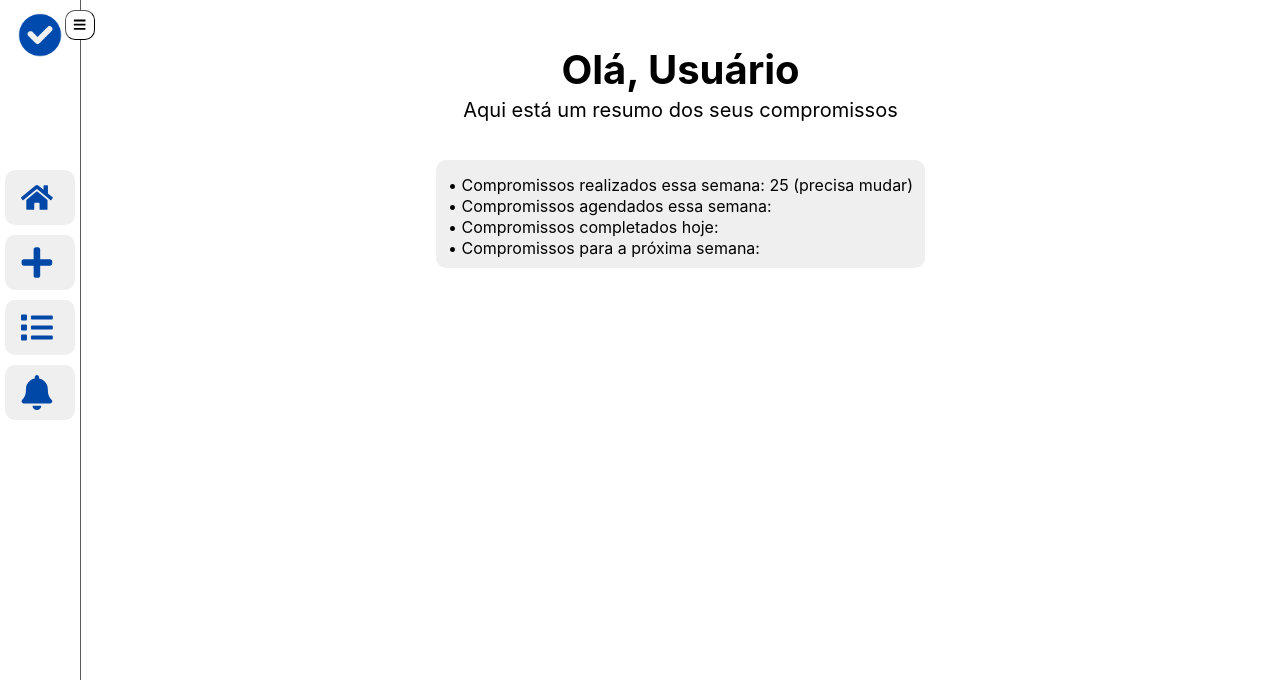
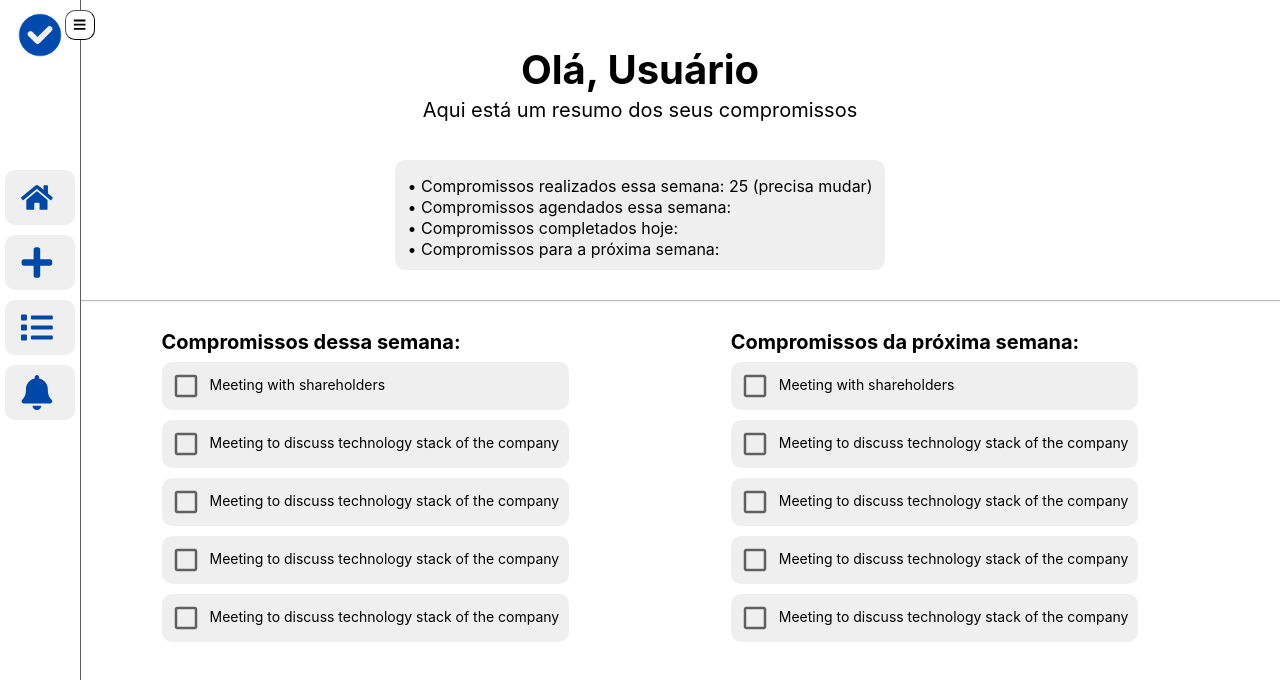
Before and after one commit to juliocjuri/agendaUp, a React (Vite) app in the folder frontend/: page /home in a window 1280 px wide. Shown: the top 680 px of the page. Built offline with nearby package versions, Linux system fonts and the light colour scheme.

Commit message:
feat(frontend): last commit of home page
Added this and next week's schedules

```diff
--- a/frontend/package.json
+++ b/frontend/package.json
@@ -10,6 +10,9 @@
     "preview": "vite preview"
   },
   "dependencies": {
+    "@emotion/react": "^11.10.6",
+    "@emotion/styled": "^11.10.6",
+    "@mui/material": "^5.12.2",
     "axios": "^1.3.6",
     "expo-vector-icons": "^10.0.1",
     "react": "^18.2.0",
--- a/frontend/src/App.css
+++ b/frontend/src/App.css
@@ -1,6 +1,5 @@
 #root {
 }
-
 html, body, div, span, applet, object, iframe,
 h1, h2, h3, h4, h5, h6, p, blockquote, pre,
 a, abbr, acronym, address, big, cite, code,
--- a/frontend/src/components/Sidebar/Sidebar.css
+++ b/frontend/src/components/Sidebar/Sidebar.css
@@ -4,9 +4,11 @@
 
 .sidebar-wrapper{
      width: 200px;
-     height: 100vh;
-     position: relative;
+     position: fixed;
      border-right: solid 0.5px rgb(91, 91, 91);
+     background-color: white;
+     height: 100%;
+     z-index: 1000
 }
 
 .sidebar-wrapper-collapsed{
--- /dev/null
+++ b/frontend/src/devUtils/scheduleSchema.js
@@ -0,0 +1,71 @@
+function Schedule(name, data, user, invitedEmails, completed){
+     this.name = name;
+     this.data = data;
+     this.user = user;
+     this.invitedEmails = invitedEmails;
+     this.completed = completed;
+}
+
+const schedules = [
+     new Schedule(
+          "Meeting with shareholders",
+          Date.now(),
+          "elonmusk@gmail.com",
+          [
+               "billgates@gmail.com",
+               "melindagates@gmail.com",
+               "adalovelace@gmail.com"
+          ],
+          true
+     ),
+
+     new Schedule(
+          "Meeting to discuss technology stack of the company",
+          Date.now(),
+          "alberteinstein@gmail.com",
+          [
+               "isaacnewton@gmail.com",
+               "pascal@gmail.com",
+               "alessandrovolta@gmail.com"
+          ],
+          false
+     ),
+
+     new Schedule(
+          "Meeting to discuss technology stack of the company",
+          Date.now(),
+          "alberteinstein@gmail.com",
+          [
+               "isaacnewton@gmail.com",
+               "pascal@gmail.com",
+               "alessandrovolta@gmail.com"
+          ],
+          false
+     ),
+
+     new Schedule(
+          "Meeting to discuss technology stack of the company",
+          Date.now(),
+          "alberteinstein@gmail.com",
+          [
+               "isaacnewton@gmail.com",
+               "pascal@gmail.com",
+               "alessandrovolta@gmail.com"
+          ],
+          false
+     ),
+
+     new Schedule(
+          "Meeting to discuss technology stack of the company",
+          Date.now(),
+          "alberteinstein@gmail.com",
+          [
+               "isaacnewton@gmail.com",
+               "pascal@gmail.com",
+               "alessandrovolta@gmail.com"
+          ],
+          false
+     )
+]
+
+export default schedules;
--- a/frontend/src/pages/Private/Home/index.jsx
+++ b/frontend/src/pages/Private/Home/index.jsx
@@ -1,7 +1,10 @@
 import React, { Component, useState } from 'react';
 import Sidebar from '../../../components/Sidebar/Sidebar';
 import './style.css'
+import schedules from '../../../devUtils/scheduleSchema';
+import { Checkbox } from '@mui/material'
 
+console.log(schedules)
 /*
 TODO: I have to insert the list of schedules depending on the quantity of completed schedules from the db
 */
@@ -25,14 +28,60 @@ class Home extends Component {
                                    Aqui está um resumo dos seus compromissos
                               </div>
                          </header>
-                    <main className='completed-schedules-wrapper'>
+
+                         <main>
+                              <div className='completed-schedules-wrapper'>
                                    <ul>
                                         <li>Compromissos realizados essa semana: 25 (precisa mudar) </li>
                                         <li>Compromissos agendados essa semana: </li>
                                         <li>Compromissos completados hoje: </li>
                                         <li>Compromissos para a próxima semana: </li>
                                    </ul>
+                              </div>
+
+
+                              <hr className='divider-vertical' />
+                              <div className='week-schedules'>
+
+                                   <div className='week-schedule-list'>
+                                        <div className='main-title'>
+                                             Compromissos dessa semana:
+                                        </div>
+                                        <ul>
+                                             {schedules.map((item, index) => {
+                                                  return (
+                                                       <li className='week-schedule-item'>
+                                                            <Checkbox />
+                                                            {item.name}
+                                                       </li>
+
+                                                  )
+                                             })}
+                                        </ul>
+
+                                   </div>
+
+                                   <div className='week-schedule-list'>
+                                        <div className='main-title'>
+                                             Compromissos da próxima semana:
+                                        </div>
+                                        <ul>
+                                             {schedules.map((item, index) => {
+                                                  return (
+                                                       <li className='week-schedule-item'>
+                                                            <Checkbox />
+                                                            {item.name}
+                                                       </li>
+
+                                                  )
+                                             })}
+                                        </ul>
+
+                                   </div>
+                              </div>
+
                          </main>
+
 
                     </div>
                </div>
--- a/frontend/src/pages/Private/Home/style.css
+++ b/frontend/src/pages/Private/Home/style.css
@@ -34,6 +34,8 @@
      background-color: rgb(239, 239, 239);
      padding: 1%;
      border-radius: 10px;
+     flex-direction: column;
+     width: fit-content;
 }
 
 
@@ -45,3 +47,39 @@
 .completed-schedules-wrapper li::before{
      content: 	'• ';
 }
+
+.divider-vertical{
+     border-top: 1px solid #bbb;
+     width: 100%;
+     margin-top: 30px;
+     margin-bottom: 30px;
+   }
+
+.week-schedules{
+     display: flex;
+     flex-direction: row;
+     justify-content: space-evenly;
+     margin-bottom: 50px;
+}
+
+
+.week-schedule-list{
+     margin-left: 20px;
+}
+
+.main-title{
+     font-weight: bold;
+}
+
+.week-schedule-item{
+     background-color: rgb(239, 239, 239);
+     border-radius: 10px;
+     margin-top: 10px;
+     font-size: .7rem;
+     padding-right: 10px;
+}
+
+.week-schedule-item:hover{
+     background-color: rgb(220, 220, 220);
+     cursor: pointer;
+}
```
Also changed, not shown: 2 other files (tests, documents, lock files or other folders). Lines whose indentation alone changed are shown as unchanged.
